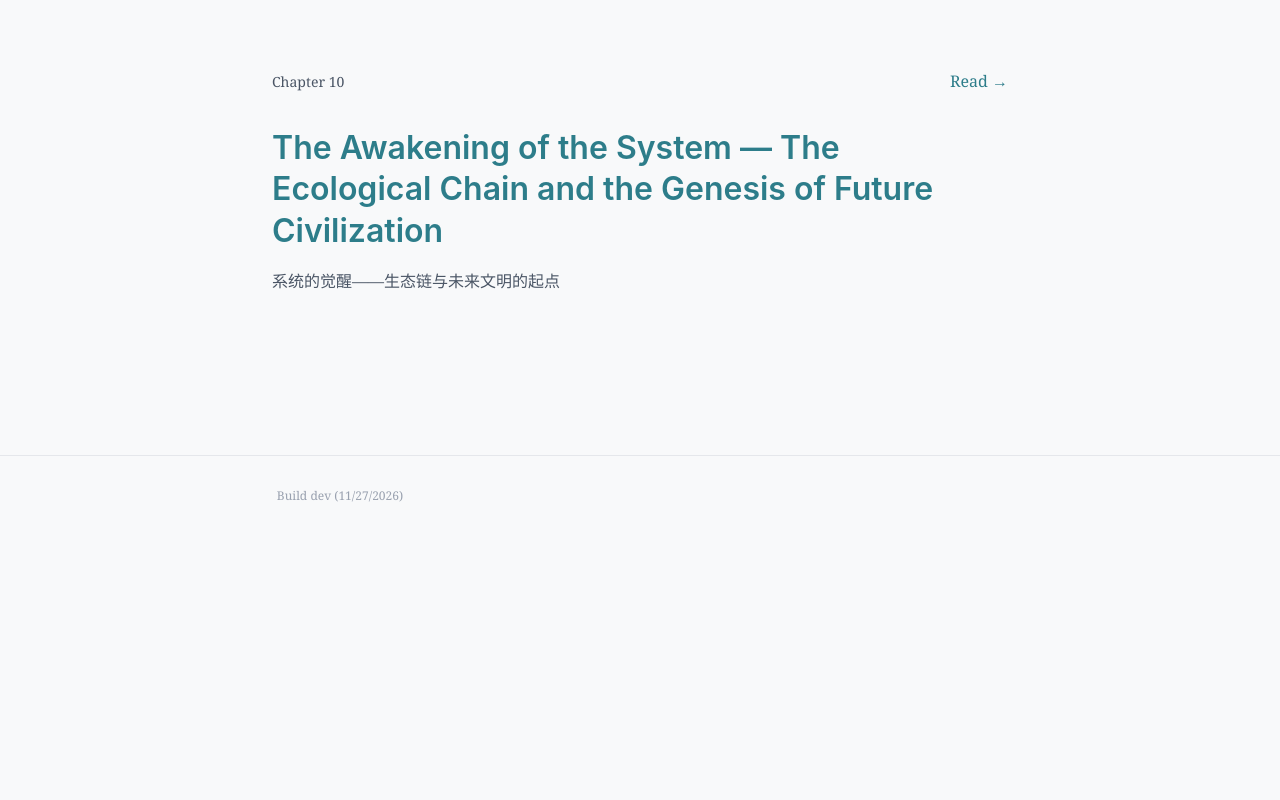
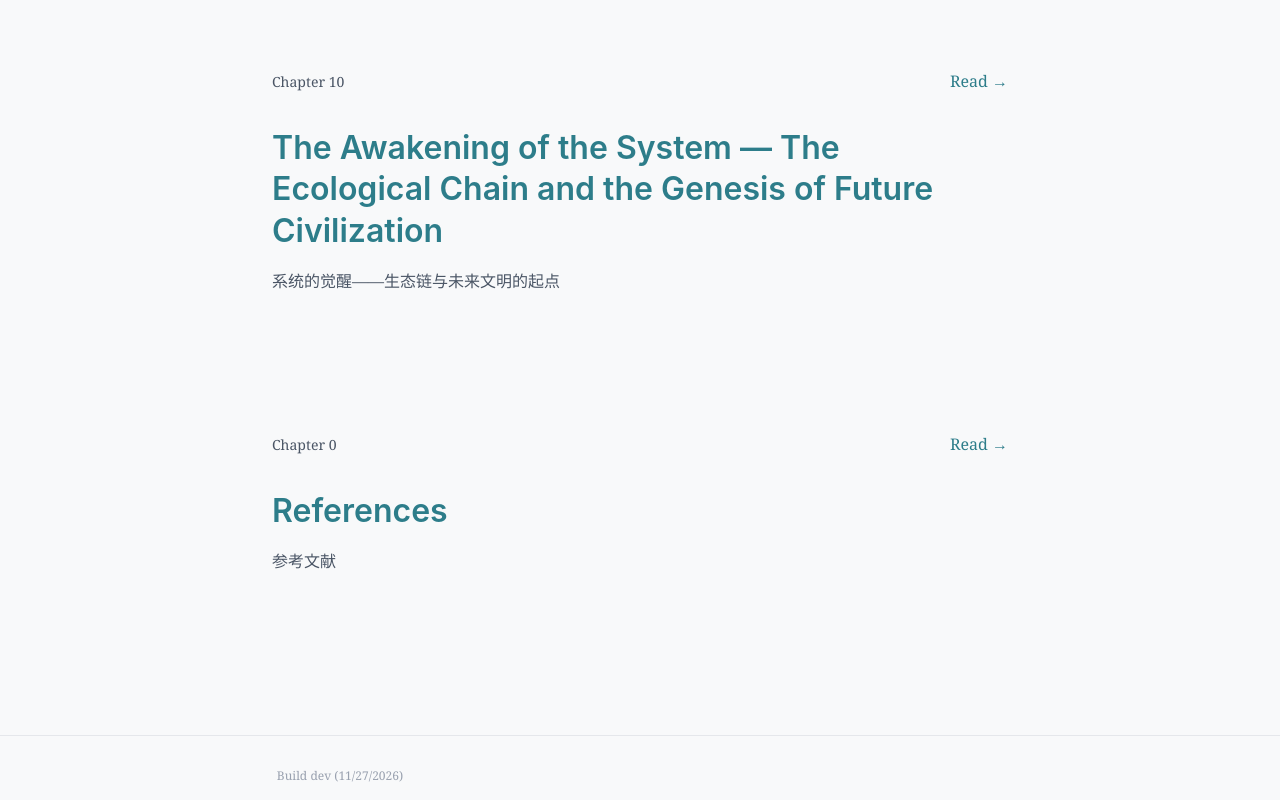
Before and after one commit to simon947161/climate-leadership, a Next.js app: page /chapters/en in a window 1280 px wide. Shown: the part 3260-4060 px from the top of the page. Before the commit the page ends 3780 px from the top, so only its background shows below. Built offline with nearby package versions, Linux system fonts and the light colour scheme.

Commit message:
chore(v1): finalize publication edition

```diff
--- a/src/data/chapters.ts
+++ b/src/data/chapters.ts
@@ -184,6 +184,14 @@ export const chaptersEn: ChapterMeta[] = [
     status: 'complete',
     wordCount: 3000,
   },
+  {
+    id: 'references',
+    number: 0,
+    titleZh: '参考文献',
+    titleEn: 'References',
+    status: 'complete',
+    wordCount: 1200,
+  },
 ];
 
 /**
```
